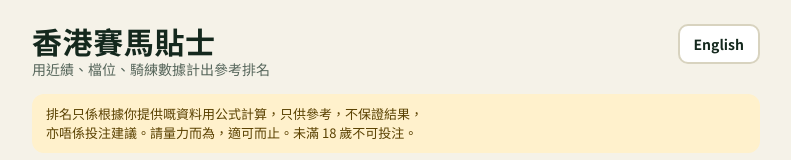
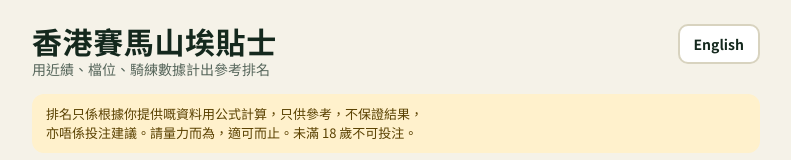
Before and after one commit to kenfong2021/hk-race-tips, a plain HTML site: page index.html in a window 1280 px wide. Shown: the top 160 px of the page, without its empty margins (244-1035 px from the left). Drawn offline with nearby package versions, Linux system fonts and the light colour scheme.

Commit message:
Add files via upload

```diff
--- a/index.html
+++ b/index.html
@@ -1,4 +1,4 @@
-<title>HK Race Tips</title>
+<title>香港賽馬山埃貼士</title>
 <meta name="claude:viewport-fit-sides" content="cover">
 <link rel="stylesheet" href="https://fonts.googleapis.com/css2?family=Oswald:wght@500;600;700&family=Noto+Sans+HK:wght@400;500;700&display=swap">
 <style>
@@ -455,8 +455,8 @@ var HIST_1025 = {"1-1":["13/1200/S 1/1200/S 2/1200/S 5/1000/S",""],"1-2":["2/100
 
   function renderStatic() {
     document.documentElement.lang = lang === 'zh' ? 'zh-HK' : 'en';
-    document.title = t('香港賽馬貼士', 'HK Race Tips');
-    $('#h-title').textContent = t('香港賽馬貼士', 'HK Race Tips');
+    document.title = t('香港賽馬山埃貼士', 'HK Race Tips');
+    $('#h-title').textContent = t('香港賽馬山埃貼士', 'HK Race Tips');
     $('#h-sub').textContent = t('用近績、檔位、騎練數據計出參考排名', 'Reference ranking from form, draw, jockey and trainer data');
     $('#lang').textContent = lang === 'zh' ? 'English' : '廣東話';
     $('#disclaimer').textContent = t('排名只係根據你提供嘅資料用公式計算，只供參考，不保證結果，亦唔係投注建議。請量力而為，適可而止。未滿 18 歲不可投注。',
```
